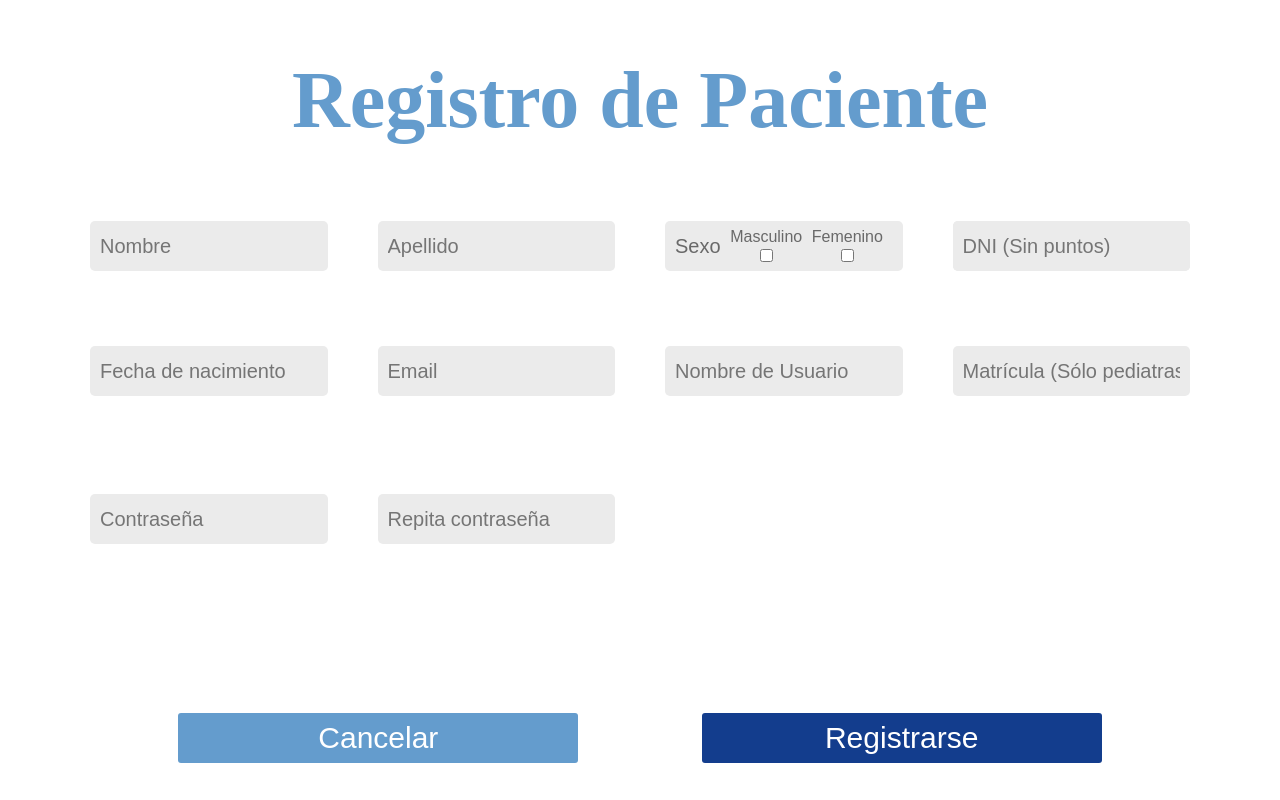
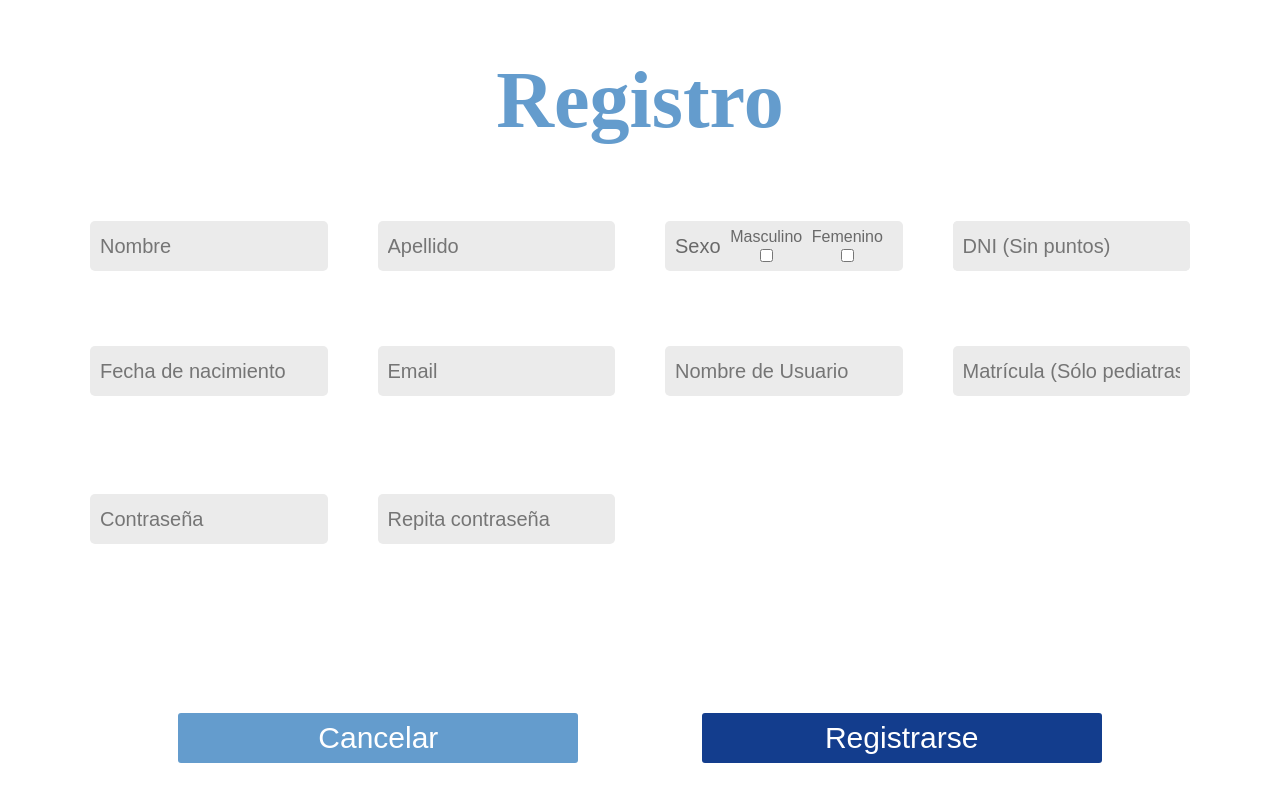
Before and after one commit to FacundoBocalandro/lmd-web, a React (Create React App) app: page /registro in a window 1280 px wide. Built offline with nearby package versions, Linux system fonts and the light colour scheme.

Commit message:
Small fix on a title

```diff
--- a/src/session/components/register/Register.js
+++ b/src/session/components/register/Register.js
@@ -148,7 +148,7 @@ const Register = ({
         <div className={"register-screen"}>
             <Toaster/>
             <div className={"register-header-container"}>
-                <span className={"header"}>Registro de Paciente</span>
+                <span className={"header"}>Registro</span>
             </div>
             <div className={"register-form"}>
                 <div className={"register-input-container"}>
```
